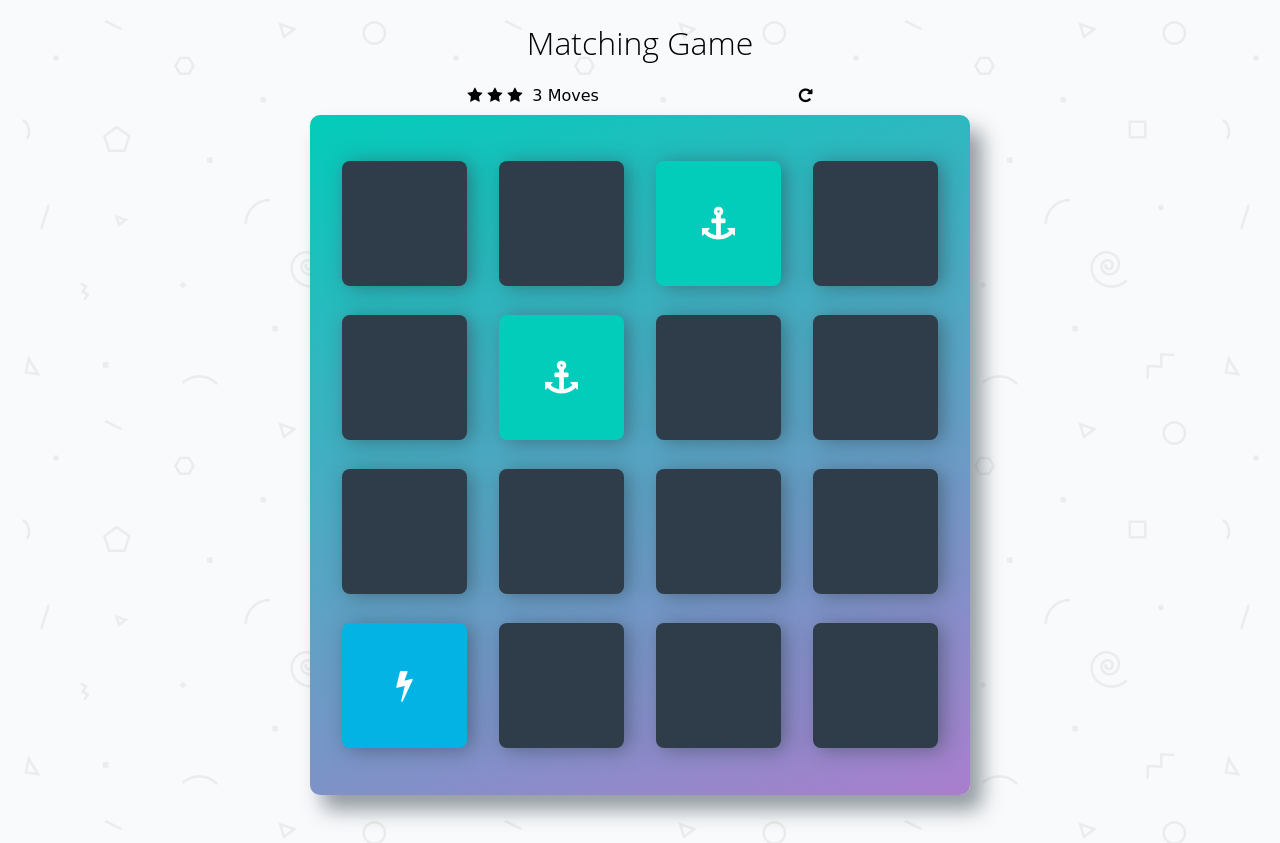
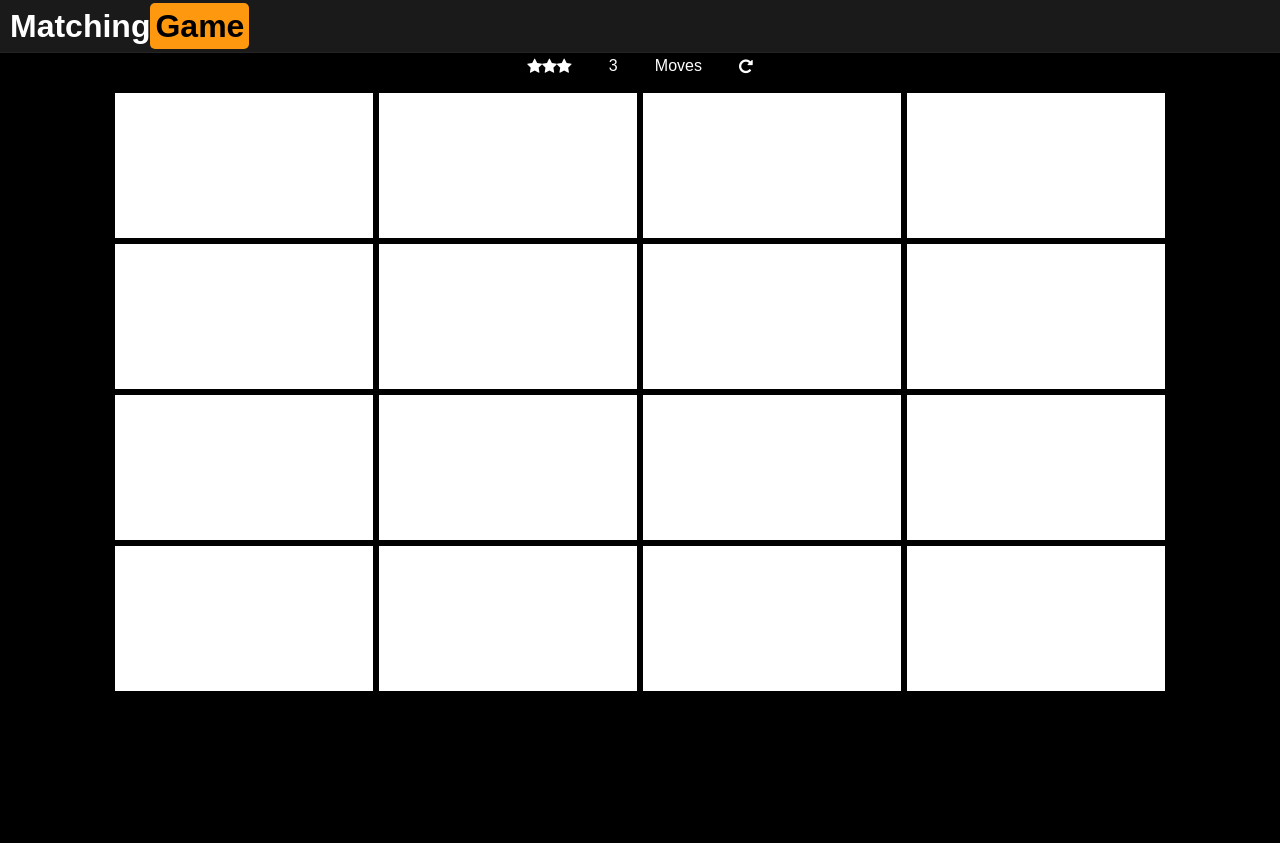
Before and after one commit to D0man/memoryGame, a website built with webpack: page index.html in a window 1280 px wide. After the commit the page ends 800 px from the top, so only its background shows below. Built offline with nearby package versions, Linux system fonts and the light colour scheme; a web font is replaced by a local one.

Commit message:
new design idea

```diff
--- a/css/app.scss
+++ b/css/app.scss
@@ -1 +1,2 @@
-@import "./udacity.scss"
+@import "./reset.scss";
+@import "./memorygame.scss";
--- /dev/null
+++ b/css/memorygame.scss
@@ -0,0 +1,46 @@
+body{
+    background: #000;
+    color: #fff;
+    font-family: Arial,Helvetica,sans-serif;
+    font-size: 16px;
+}
+.page__heading{
+    font-size:2em;
+    font-weight: bolder;
+    background:#1A1A1A;
+    padding:10px;
+    border-bottom: 1px solid #242424;
+
+    &--orange{
+        background:#FE980E;
+        color:#000;
+        padding:5px;
+        border-radius:5px;
+    }
+}
+.deck{
+    display: flex;
+    flex-wrap: wrap;
+    width:100%;
+    max-width: (258*4px)+24px;
+    padding:10px;
+    margin:0 auto;
+    .card{
+        height: 145px;
+        width: 258px;
+        cursor: pointer;
+        background:white;
+        margin:3px;
+    }
+}
+.score-panel{
+    margin: 5px auto;
+    text-align: center;
+    display: flex;
+    justify-content: space-evenly;
+    width: 300px;
+    text-shadow: 0 0 black;
+    .stars{
+        display:flex;
+    }
+}
--- /dev/null
+++ b/css/reset.scss
@@ -0,0 +1,30 @@
+html, body, div, span, applet, object, iframe, h1, h2, h3, h4, h5, h6, p, blockquote, pre, a, abbr, acronym, address, big, cite, code, del, dfn, em, img, ins, kbd, q, s, samp, small, strike, strong, sub, sup, tt, var, b, u, i, center, dl, dt, dd, ol, ul, li, fieldset, form, label, legend, table, caption, tbody, tfoot, thead, tr, th, td, article, aside, canvas, details, embed, figure, figcaption, footer, header, hgroup, menu, nav, output, ruby, section, summary, time, mark, audio, video {
+    margin: 0;
+    padding: 0;
+    border: 0;
+    font-size: 100%;
+    font: inherit;
+    vertical-align: baseline; }
+
+  /* HTML5 display-role reset for older browsers */
+
+  article, aside, details, figcaption, figure, footer, header, hgroup, menu, nav, section {
+    display: block; }
+
+  body {
+    line-height: 1; }
+
+  ol, ul,li {
+    list-style: none; }
+
+blockquote, q {
+    quotes: none;
+    &:before, &:after, {
+        content: '';
+        content: none;
+        }
+    }
+
+  table {
+    border-collapse: collapse;
+    border-spacing: 0; }
--- a/index.html
+++ b/index.html
@@ -12,7 +12,7 @@
 
     <div class="container">
         <header>
-            <h1>Matching Game</h1>
+            <h1 class="page__heading">Matching<span class="page__heading--orange">Game</span></h1>
         </header>
 
         <section class="score-panel">
--- a/js/app.js
+++ b/js/app.js
@@ -2,7 +2,7 @@ import '../css/app.scss'
 /*
  * Create a list that holds all of your cards
  */
-
+const cardList =['1','2','3','4','5','6','7','8']
 
 /*
  * Display the cards on the page
@@ -25,8 +25,15 @@ function shuffle(array) {
 
     return array;
 }
-
-
+const newCardList = shuffle(cardList);
+const cards = document.querySelectorAll('.card');
+for(const card of cards){
+    card.addEventListener('click',checkCard);
+    card.removeEventListener('click',checkCard);
+}
+function checkCard(card){
+    card.classList.add('match');
+}
 /*
  * set up the event listener for a card. If a card is clicked:
  *  - display the card's symbol (put this functionality in another function that you call from this one)
--- a/package.json
+++ b/package.json
@@ -4,8 +4,8 @@
   "description": "portfolio for udacity nandogree project",
   "main": "webpack.config.js",
   "scripts": {
-    "start":"webpack-dev-server",
-    "start1": "./node_modules/.bin/webpack-dev-server --config webpack.config.js --port 3001 --hot --inline",
+    "start1":"webpack-dev-server",
+    "start": "./node_modules/.bin/webpack-dev-server --config webpack.config.js --port 3001 --hot --inline",
     "test": "echo \"Error: no test specified\" && exit 1",
     "bundle": "./node_modules/.bin/webpack --config webpack.config.js"
   },
```
Also changed, not shown: js/main.js (+10 -1 lines), css/main.css, 1 other file.
